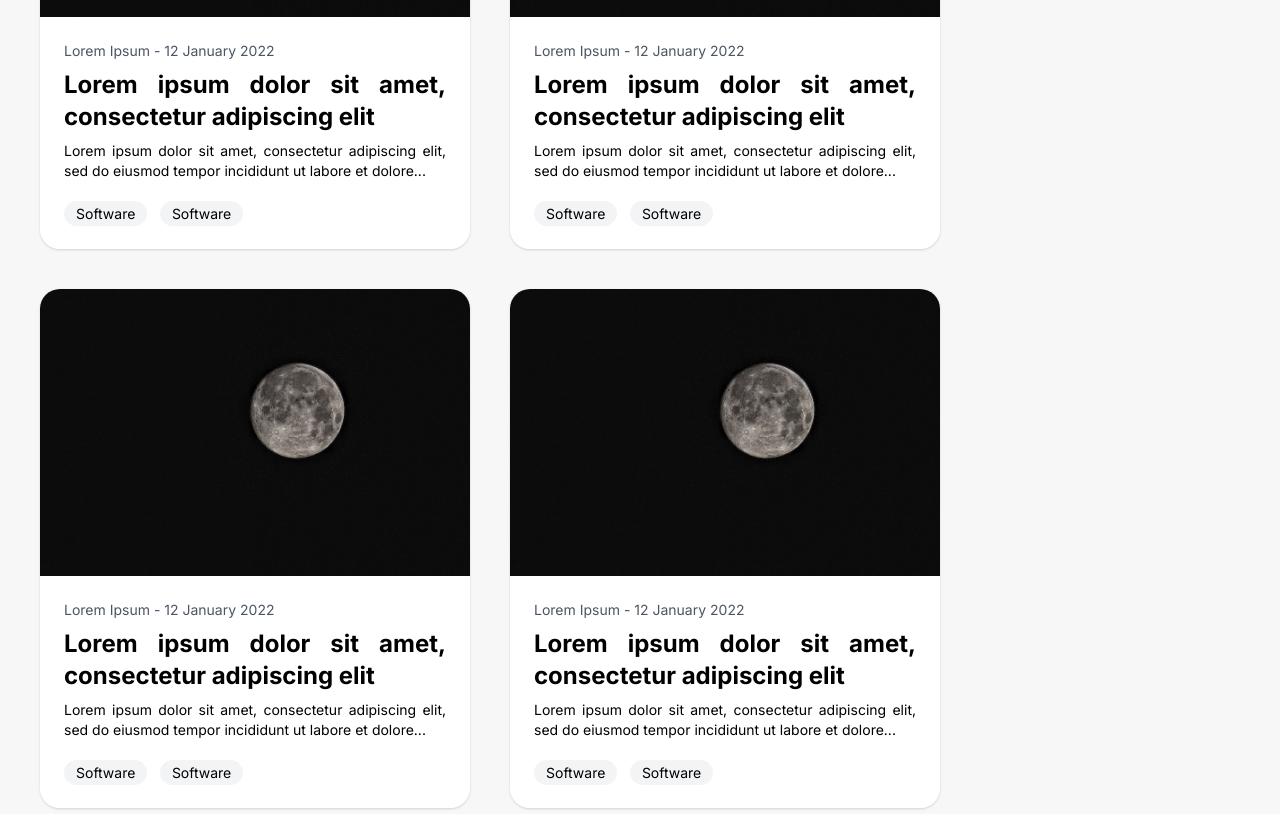
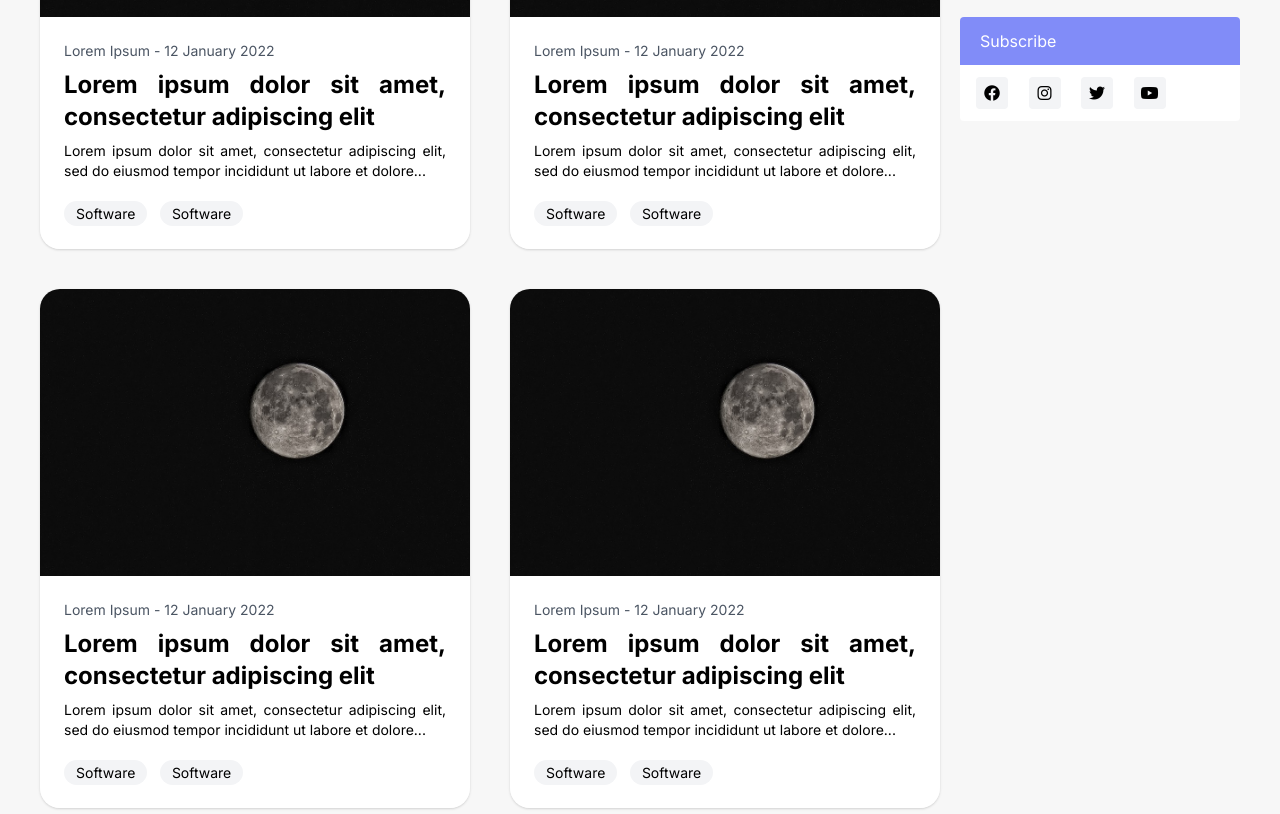
Before and after one commit to musabalki/tailwind-css-project, a website: page index2.html in a window 1280 px wide. Shown: the part 952-1766 px from the top of the page. Drawn offline with nearby package versions, Linux system fonts and the light colour scheme.

Commit message:
Add sidebar subscribe  widget

```diff
--- a/index2.html
+++ b/index2.html
@@ -162,6 +162,15 @@
                     <img src="./img/img_1.jpg" alt="">
                     <p class="absolute text-white">Blog Theme Widget</p>
                 </div>
+                <div class="ml-5 bg-white rounded overflow-hidden mb-5">
+                    <h1 class="px-5 py-3 bg-indigo-400 text-white">Subscribe</h1>
+                    <div class="py-3 space-x-4 px-4">
+                       <a href="" class="h-8 w-8 bg-gray-100 rounded inline-flex justify-center items-center "><i class="fa-brands fa-facebook"></i></a>
+                       <a href="" class="h-8 w-8 bg-gray-100 rounded inline-flex justify-center items-center "><i class="fa-brands fa-instagram"></i></a>
+                       <a href="" class="h-8 w-8 bg-gray-100 rounded inline-flex justify-center items-center "><i class="fa-brands fa-twitter"></i></a>
+                       <a href="" class="h-8 w-8 bg-gray-100 rounded inline-flex justify-center items-center "><i class="fa-brands fa-youtube"></i></a>
+                    </div>
+                </div>
             </div>
 
         </div>
```
Also changed, not shown: dist/output.css.
